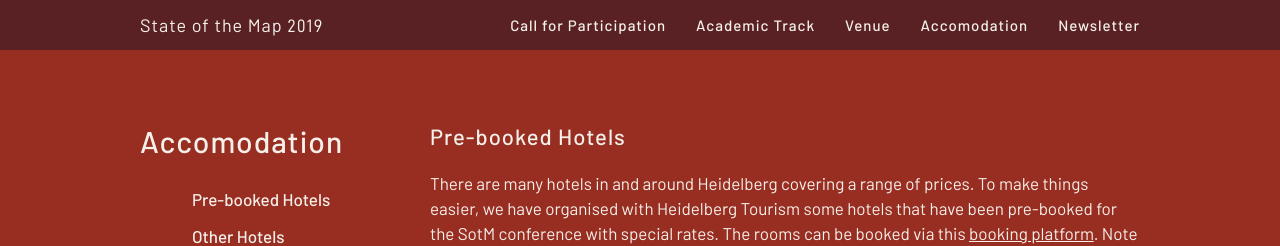
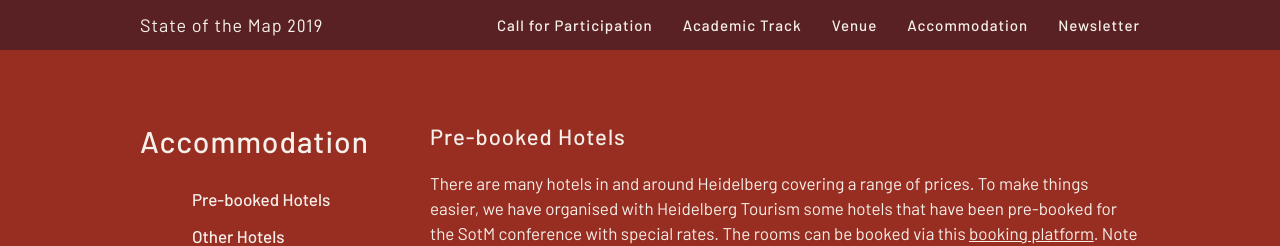
Before and after one commit to openstreetmap/stateofthemap-2019, a Jekyll site: the page built from accomodation/index.html, in a window 1280 px wide. Shown: the top 246 px of the page. Built offline with Jekyll 4.4.1, drawn with Linux system fonts in a browser that asks for light colours.

Commit message:
Fixed typo in accommodation

```diff
--- a/_includes/nav.html
+++ b/_includes/nav.html
@@ -28,7 +28,7 @@
                         <a class="{% if page.url contains '/venue' %}active{% endif %}" href="{{site.baseurl}}/venue/">Venue</a>
                     </li>
                     <li>
-                        <a class="{% if page.url contains '/accomodation' %}active{% endif %}" href="{{site.baseurl}}/accomodation/">Accomodation</a>
+                        <a class="{% if page.url contains '/accomodation' %}active{% endif %}" href="{{site.baseurl}}/accomodation/">Accommodation</a>
                     </li>
                     <li>
                       {% if page.role == 'index' %}
--- a/accomodation/index.html
+++ b/accomodation/index.html
@@ -1,7 +1,7 @@
 ---
 layout: page-with-toc
 color: purple
-title: Accomodation
+title: Accommodation
 headings: "hotels,other-hotels"
 ---
 
```
